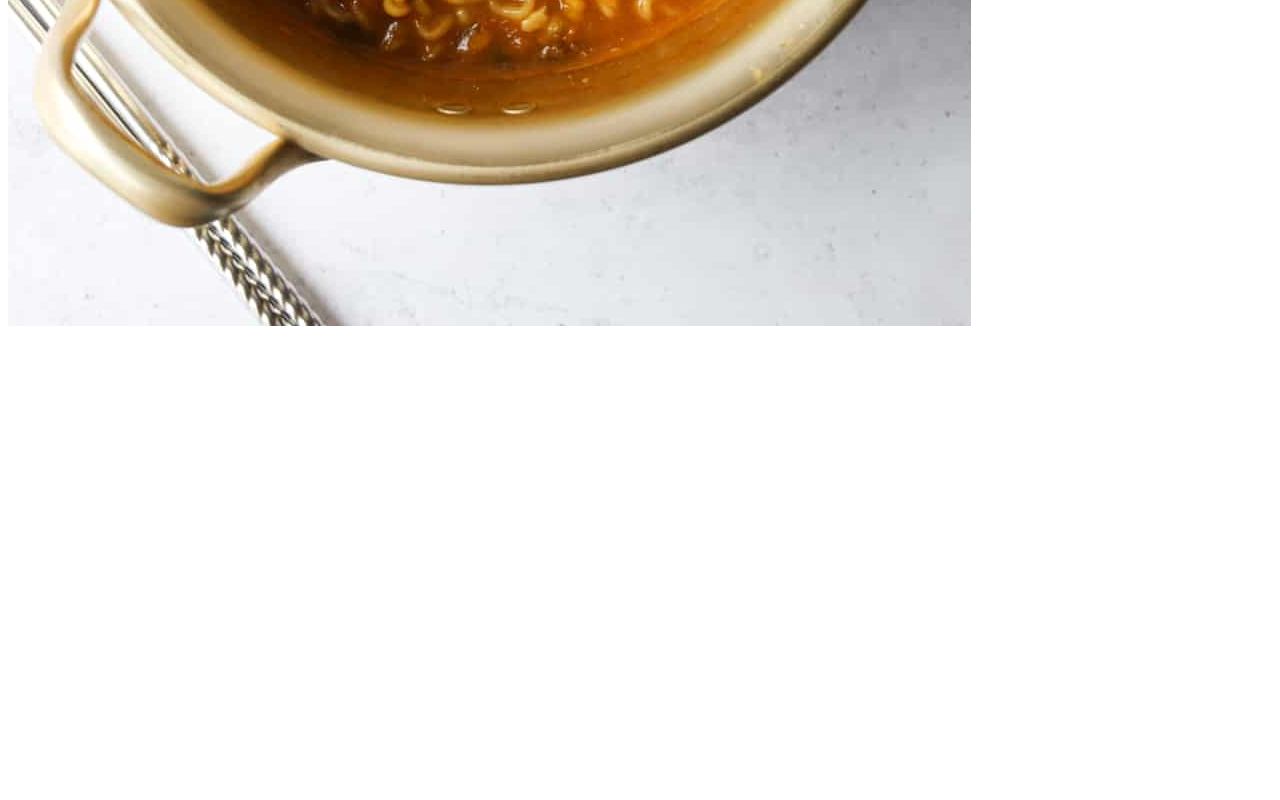
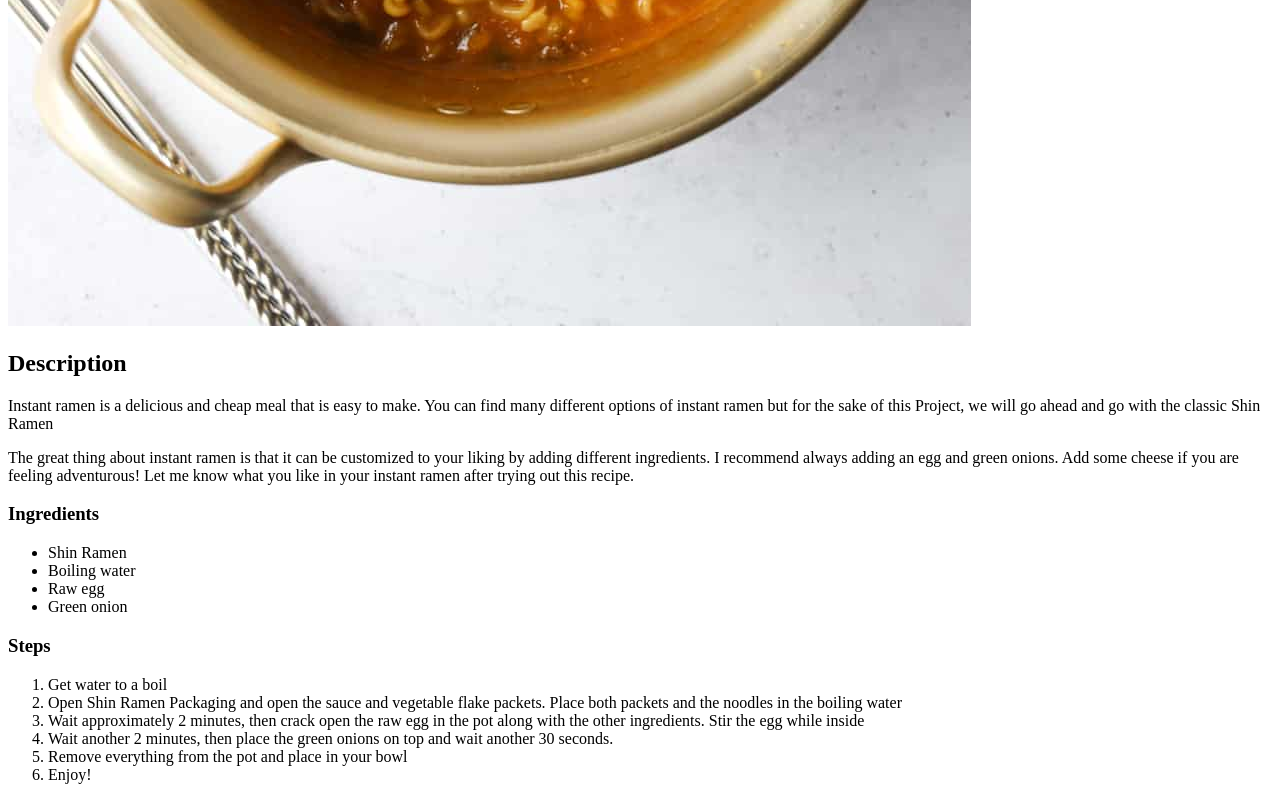
Before and after one commit to Daniel-Y11/odin-recipes, a plain HTML site: page recipes/instant-ramen.html in a window 1280 px wide. Shown: the part 1034-1834 px from the top of the page. Before the commit the page ends 1372 px from the top, so only its background shows below. Drawn offline with Linux system fonts and the light colour scheme.

Commit message:
Add ramen recipe to site
Step by step guide to make instant ramen was added to the site

```diff
--- a/recipes/instant-ramen.html
+++ b/recipes/instant-ramen.html
@@ -7,5 +7,24 @@
     <body>
         <h1>Instant Ramen</h1>
         <img src="../images/instant-ramen.jpg" alt="A delicious bowl of instant ramen">
+        <h2>Description</h2>
+            <p>Instant ramen is a delicious and cheap meal that is easy to make. You can find many different options of instant ramen but for the sake of this Project, we will go ahead and go with the classic Shin Ramen</p>
+            <p>The great thing about instant ramen is that it can be customized to your liking by adding different ingredients. I recommend always adding an egg and green onions. Add some cheese if you are feeling adventurous! Let me know what you like in your instant ramen after trying out this recipe.</p>
+        <h3>Ingredients</h3>
+            <ul>
+                <li>Shin Ramen</li>
+                <li>Boiling water</li>
+                <li>Raw egg</li>
+                <li>Green onion</li>
+            </ul>
+        <h3>Steps</h3>
+            <ol>
+                <li>Get water to a boil</li>
+                <li>Open Shin Ramen Packaging and open the sauce and vegetable flake packets. Place both packets and the noodles in the boiling water</li>
+                <li>Wait approximately 2 minutes, then crack open the raw egg in the pot along with the other ingredients. Stir the egg while inside</li>
+                <li>Wait another 2 minutes, then place the green onions on top and wait another 30 seconds.</li>
+                <li>Remove everything from the pot and place in your bowl</li>
+                <li>Enjoy!</li>
+            </ol>
     </body>
 </html>
```
